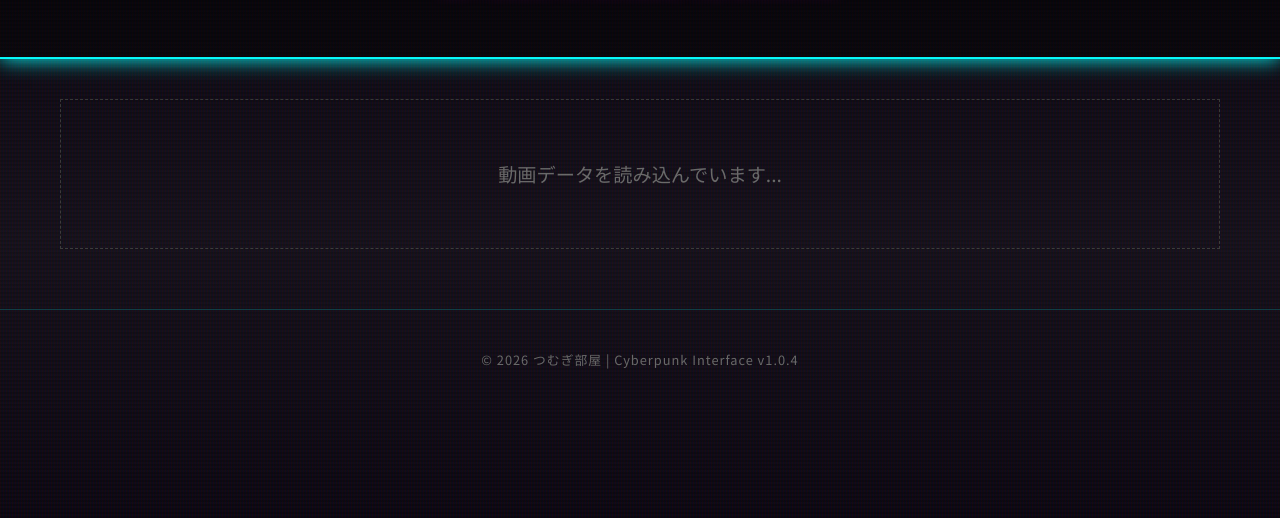
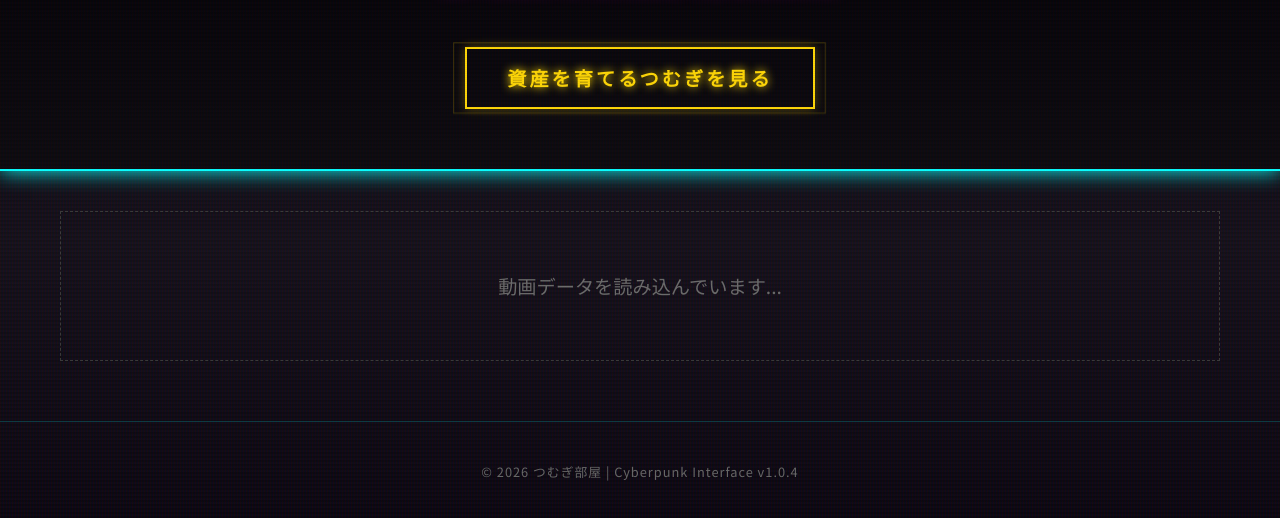
Before and after one commit to waniwanipanich463/hosoku_shiryou, a website built with Vite: page index.html in a window 1280 px wide. Shown: the part 158-676 px from the top of the page. Built offline with nearby package versions, Linux system fonts and the light colour scheme.

Commit message:
feat: add LP CTA button to header

```diff
--- a/index.html
+++ b/index.html
@@ -17,6 +17,7 @@
         <div class="container header-content">
             <h1 class="glitch" data-text="TUMUGI ROOM DATA HUB">TUMUGI ROOM DATA HUB</h1>
             <p class="subtitle">Supplemental Documents & Resources</p>
+            <a href="https://tumugi-lp.vercel.app" class="header-cta-btn" target="_blank" rel="noopener noreferrer">資産を育てるつむぎを見る</a>
         </div>
     </header>
 
--- a/style.css
+++ b/style.css
@@ -95,6 +95,61 @@ h1 {
     text-transform: uppercase;
     letter-spacing: 2px;
     text-shadow: var(--neon-fuchsia);
+    margin-bottom: 30px;
+}
+
+.header-cta-btn {
+    display: inline-block;
+    padding: 15px 40px;
+    margin-top: 20px;
+    background: transparent;
+    border: 2px solid var(--yellow);
+    color: var(--yellow);
+    text-decoration: none;
+    text-transform: uppercase;
+    font-family: 'Orbitron', sans-serif;
+    font-weight: bold;
+    font-size: 1.2rem;
+    letter-spacing: 3px;
+    position: relative;
+    transition: all 0.3s ease;
+    box-shadow: 0 0 10px rgba(255, 215, 0, 0.3);
+    text-shadow: 0 0 10px var(--yellow);
+    white-space: nowrap;
+    z-index: 10;
+}
+
+.header-cta-btn:hover {
+    background: var(--yellow);
+    color: var(--bg-dark);
+    box-shadow: 0 0 30px var(--yellow);
+    transform: scale(1.05);
+}
+
+.header-cta-btn::before {
+    content: '';
+    position: absolute;
+    top: -5px;
+    left: -5px;
+    right: -5px;
+    bottom: -5px;
+    border: 1px solid var(--yellow);
+    opacity: 0.5;
+    animation: pulse 2s infinite;
+}
+
+@keyframes pulse {
+    0% { transform: scale(1); opacity: 0.5; }
+    50% { transform: scale(1.05); opacity: 0.2; }
+    100% { transform: scale(1); opacity: 0.5; }
+}
+
+@media (max-width: 600px) {
+    .header-cta-btn {
+        font-size: 0.9rem;
+        padding: 12px 20px;
+        letter-spacing: 1px;
+    }
 }
 
 /* Glitch Effect */
```
